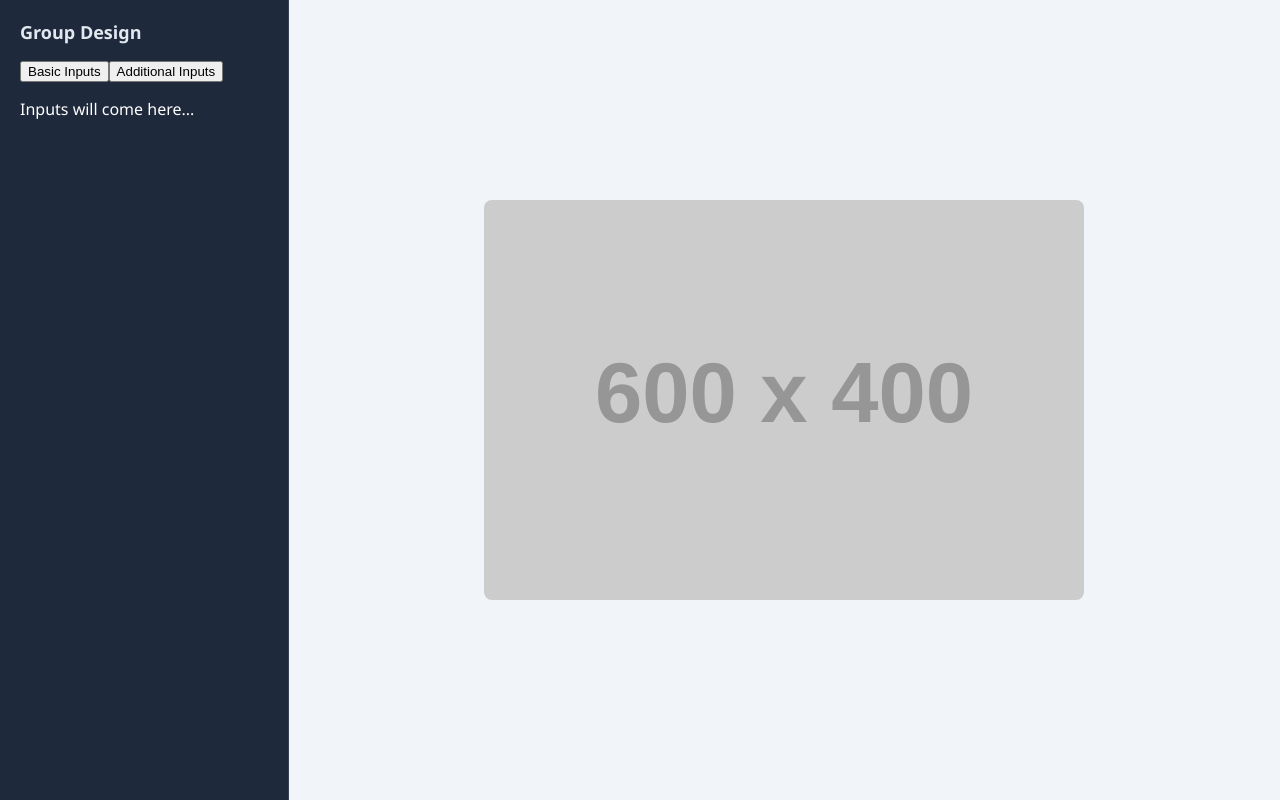
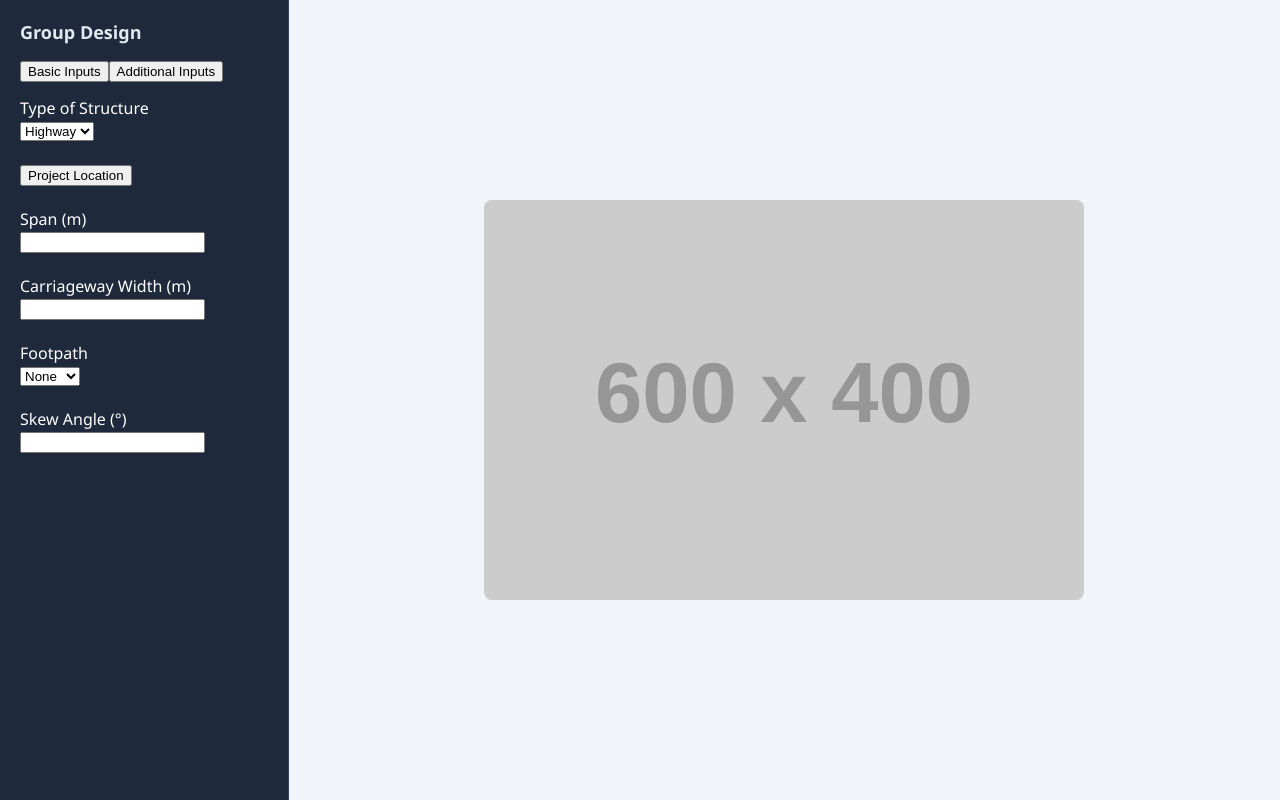
Before and after one commit to lucifer01430/osdag-bridge-ui, a React (Vite) app: page / in a window 1280 px wide. Built offline with nearby package versions, Linux system fonts and the light colour scheme.

Commit message:
feature: structure type logic with input disabling

```diff
--- a/src/components/BasicInputs.jsx
+++ b/src/components/BasicInputs.jsx
@@ -0,0 +1,68 @@
+import { useState } from "react";
+
+function BasicInputs() {
+  const [structureType, setStructureType] = useState("Highway");
+
+  const isDisabled = structureType === "Other";
+
+  return (
+    <div style={{ marginTop: "15px" }}>
+      {/* Type of Structure */}
+      <div>
+        <label>Type of Structure</label><br />
+        <select
+          value={structureType}
+          onChange={(e) => setStructureType(e.target.value)}
+        >
+          <option>Highway</option>
+          <option>Other</option>
+        </select>
+      </div>
+
+      <br />
+
+      {/* Project Location */}
+      <div>
+        <button disabled={isDisabled}>Project Location</button>
+      </div>
+
+      <br />
+
+      {/* Span */}
+      <div>
+        <label>Span (m)</label><br />
+        <input type="number" disabled={isDisabled} />
+      </div>
+
+      <br />
+
+      {/* Carriageway */}
+      <div>
+        <label>Carriageway Width (m)</label><br />
+        <input type="number" disabled={isDisabled} />
+      </div>
+
+      <br />
+
+      {/* Footpath */}
+      <div>
+        <label>Footpath</label><br />
+        <select disabled={isDisabled}>
+          <option>None</option>
+          <option>Single</option>
+          <option>Both</option>
+        </select>
+      </div>
+
+      <br />
+
+      {/* Skew */}
+      <div>
+        <label>Skew Angle (°)</label><br />
+        <input type="number" disabled={isDisabled} />
+      </div>
+    </div>
+  );
+}
+
+export default BasicInputs;
--- a/src/components/LeftPanel.jsx
+++ b/src/components/LeftPanel.jsx
@@ -1,3 +1,5 @@
+import BasicInputs from "./BasicInputs";
+
 function LeftPanel() {
   return (
     <div className="left-panel">
@@ -8,7 +10,7 @@ function LeftPanel() {
         <button>Additional Inputs</button>
       </div>
 
-      <p>Inputs will come here...</p>
+      <BasicInputs />
     </div>
   );
 }
```
